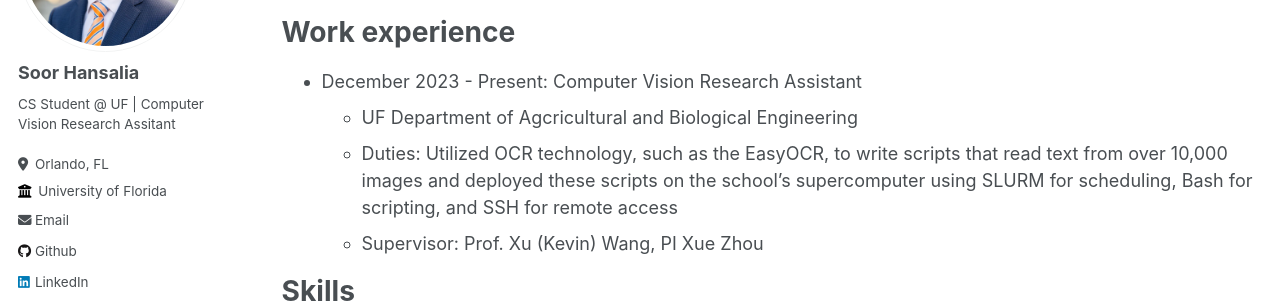
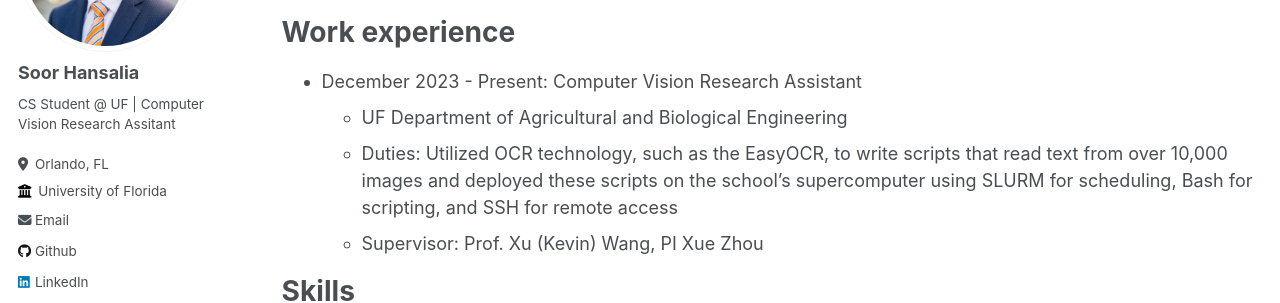
Before and after one commit to Soor1/Soor1.github.io, a Jekyll site: the page built from _pages/cv.md, in a window 1280 px wide and 1393 px high. Shown: the part 229-532 px from the top of the window. Built offline with Jekyll 4.4.1, drawn with Linux system fonts in a browser that asks for light colours.

Commit message:
Update cv.md

```diff
--- a/_pages/cv.md
+++ b/_pages/cv.md
@@ -16,7 +16,7 @@ Education
 Work experience
 ======
 * December 2023 - Present: Computer Vision Research Assistant
-  * UF Department of Agcricultural and Biological Engineering
+  * UF Department of Agricultural and Biological Engineering
   * Duties: Utilized OCR technology, such as the EasyOCR, to write scripts that read text from over 10,000 images and deployed these scripts on the school’s supercomputer using SLURM for scheduling, Bash for scripting, and SSH for remote access
   * Supervisor: Prof. Xu (Kevin) Wang, PI Xue Zhou
 
```
